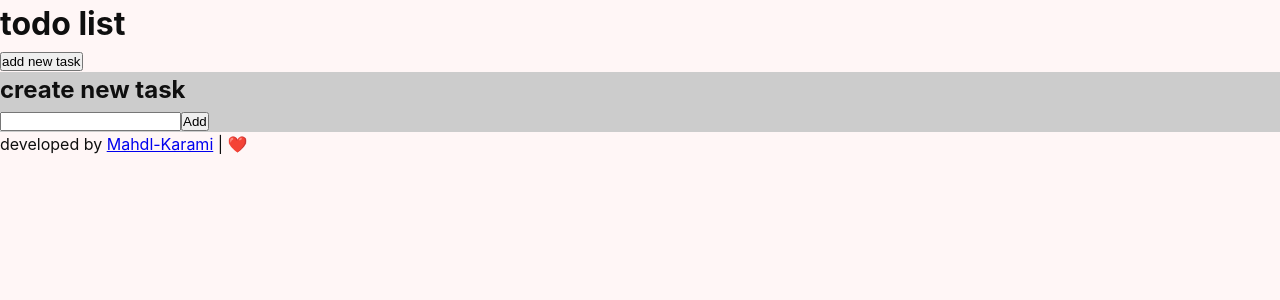
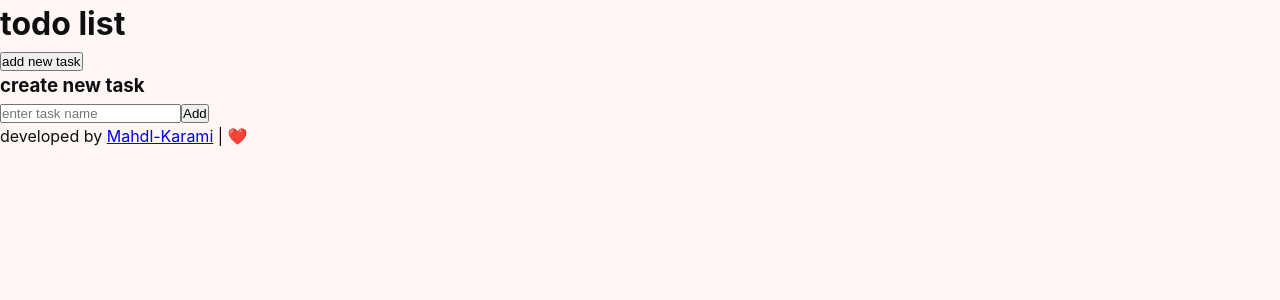
Before and after one commit to mahdl-karami/rjs-todo-list, a React (Vite) app: page / in a window 1280 px wide. Both pictures are taken after a click on the button "add new task". Shown: the top 300 px of the page. Built offline with nearby package versions, Linux system fonts and the light colour scheme.

Commit message:
clean code (modal.jsx)

```diff
--- a/src/components/Modal.jsx
+++ b/src/components/Modal.jsx
@@ -1,20 +1,28 @@
-const Modal = ({ edit, taskName, setTaskName, editSubmit, formHandle, value, changeHandle }) => {
-  // if edit == false (not defined), this modal is for create new task
+//! this modal is for create or edit a task
+//! if edit == false (not defined) this section is used to create
+const Modal = (props) => {
+  //* edit destructure
+  const { edit, taskName, setTaskName, editSubmit } = props;
+  //* create destructure
+  const { value, formHandle, changeHandle } = props;
+
+  //* modal functions
+  const submitHandle = (ev) => {
+    edit && editSubmit(ev);
+    !edit && formHandle(ev);
+  };
+  const changeHandle2 = (ev) => {
+    edit && setTaskName(ev.target.value);
+    !edit && changeHandle(ev);
+  };
+
   return (
-    <div style={{ background: "#ccc" }}>
-      <h2>{edit ? "edit task" : "create new task"}</h2>
-      {edit && (
-        <form onSubmit={(ev) => editSubmit(ev)}>
-          <input value={taskName} onChange={({ target }) => setTaskName(target.value)} />
-          <button type="submit">submit</button>
-        </form>
-      )}
-      {!edit && (
-        <form onSubmit={(ev) => formHandle(ev)}>
-          <input type="text" value={value} onChange={(ev) => changeHandle(ev)} />
-          <button type="submit">Add</button>
-        </form>
-      )}
+    <div className="modal">
+      <h3 className="modal-title">{edit ? "edit task" : "create new task"}</h3>
+      <form onSubmit={(ev) => submitHandle(ev)}>
+        <input type="text" value={edit ? taskName : value} onChange={(ev) => changeHandle2(ev)} placeholder="enter task name" />
+        <button type="submit">{edit ? "Edit" : "Add"}</button>
+      </form>
     </div>
   );
 };
```
